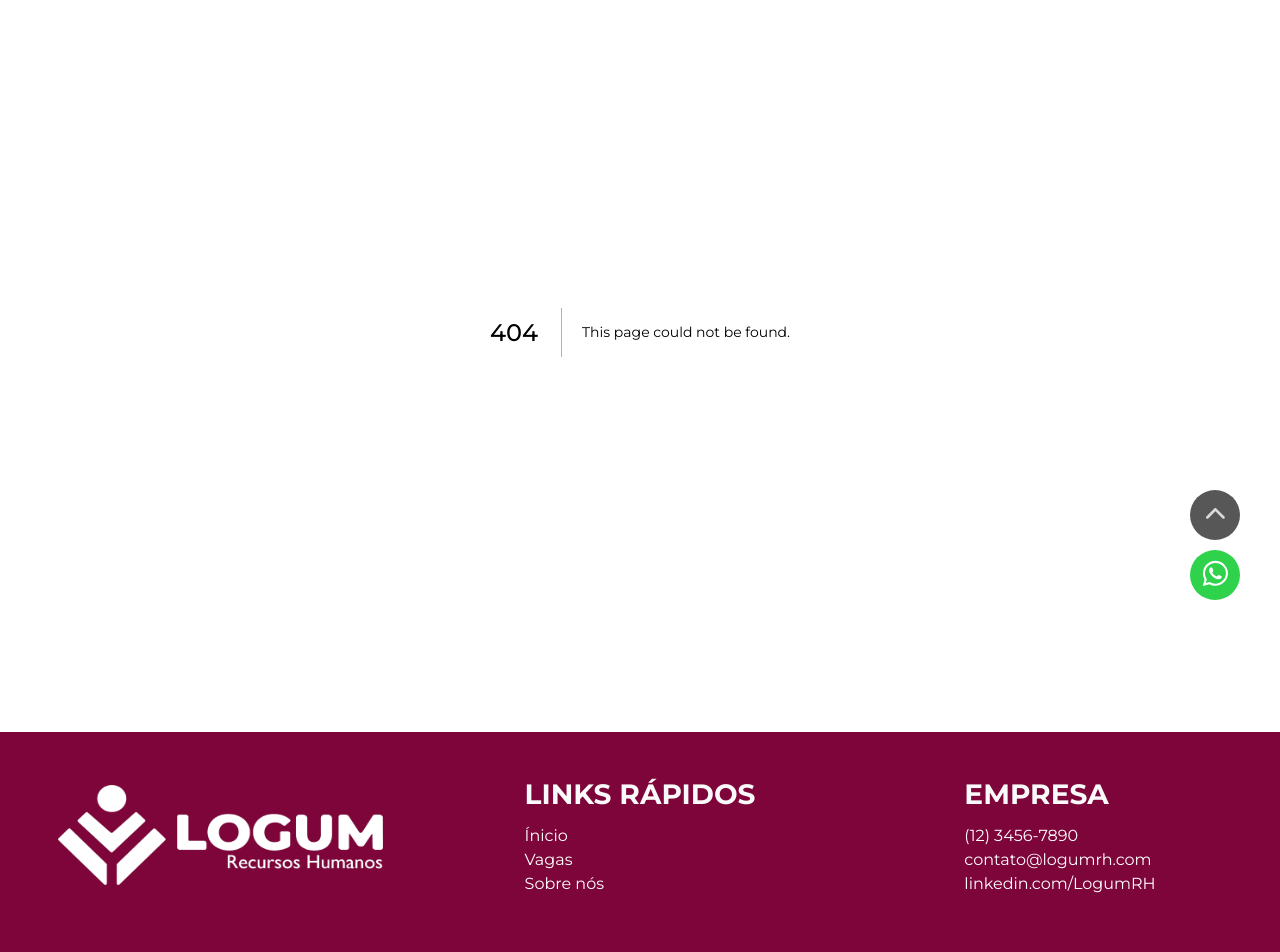
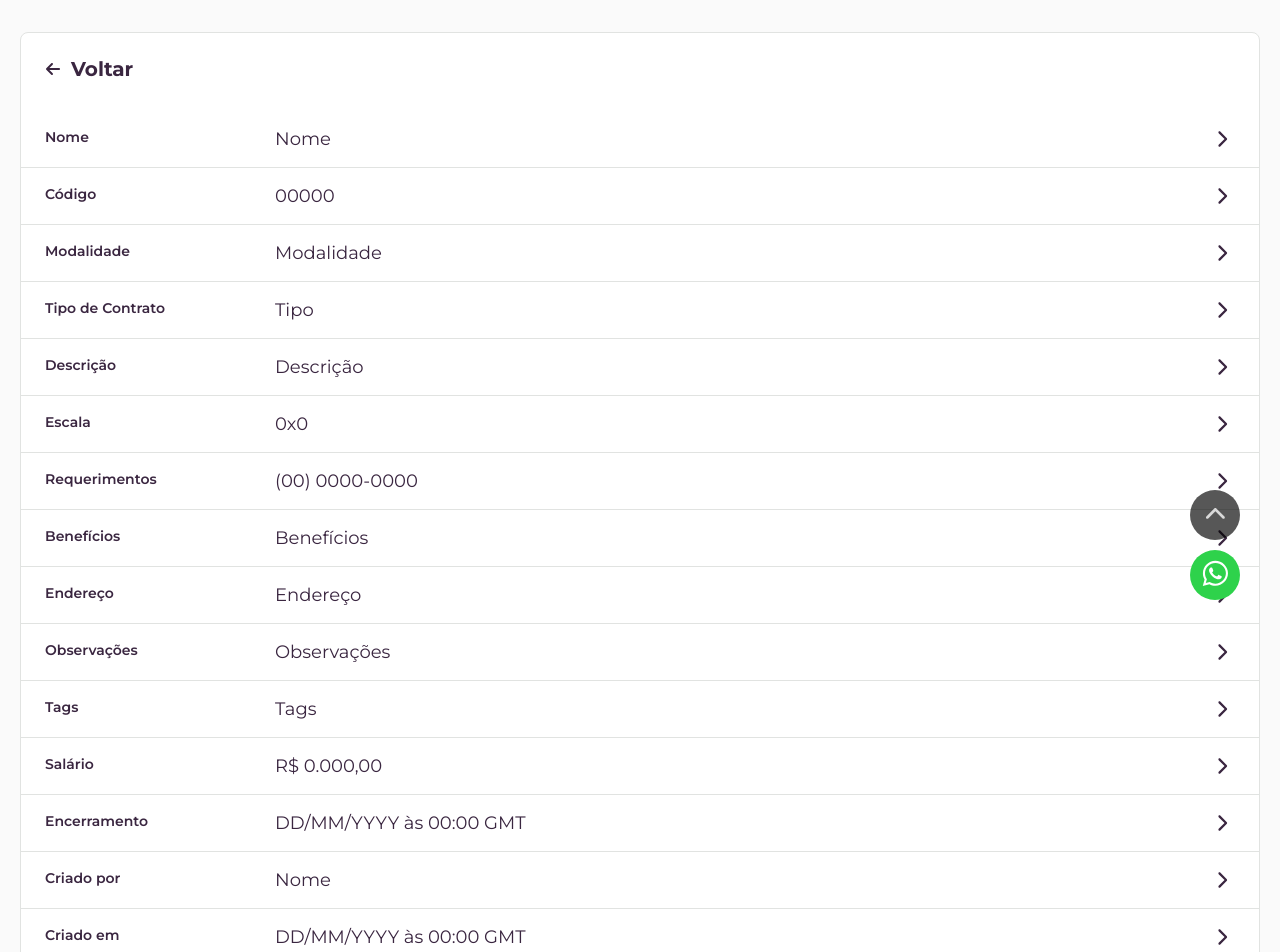
Before and after one commit to MPCGomes/logumrh, a Next.js app in the folder frontend-web/: page /adminVacancy in a window 1280 px wide. Before the commit this address had no page. Shown: the part 160-1112 px from the top of the page. Built offline with nearby package versions, Linux system fonts and the light colour scheme.

Commit message:
feat: admin vacancy page

```diff
--- /dev/null
+++ b/frontend-web/app/adminVacancy/page.module.scss
@@ -0,0 +1,30 @@
+@import '../../styles/variables';
+
+.sections {
+  display: flex;
+  flex-direction: column;
+}
+
+.section {
+  display: flex;
+  flex-direction: column;
+  border: 1px solid var(--border-color);
+  border-radius: 8px;
+  color: var(--text-color);
+  background-color: #fff;
+  overflow: auto;
+}
+
+.goBack{
+  display: flex;
+  align-items: center;
+  gap: 10px;
+  padding: 24px 0 0 24px;
+  margin-bottom: 30px;
+  color: var(--text-color);
+
+  p{
+    font-size: $fs-400;
+    font-weight: bold;
+  }
+}
--- /dev/null
+++ b/frontend-web/app/adminVacancy/page.tsx
@@ -0,0 +1,96 @@
+import React from 'react'
+import styles from './page.module.scss'
+import Link from 'next/link'
+import { FaArrowLeft } from "react-icons/fa6";
+import ProfileField from '@/components/ProfileField/ProfileField';
+
+const page = () => {
+  return (
+    <section className="container paddingSection">
+      <div className={styles.sections}>
+        <div className={styles.section}>
+          <Link
+            className={styles.goBack}
+            href={'adminVacancies'}
+          >
+            <FaArrowLeft />
+            <p>Voltar</p>
+          </Link>
+          <div>
+            <ProfileField
+              label={'Nome'}
+              value={'Nome'}
+            />
+            <ProfileField
+              label={'Código'}
+              value={'00000'}
+            />
+            <ProfileField
+              label={'Modalidade'}
+              value={'Modalidade'}
+            />
+            <ProfileField
+              label={'Tipo de Contrato'}
+              value={'Tipo'}
+            />
+            <ProfileField
+              label={'Descrição'}
+              value={'Descrição'}
+            />
+            <ProfileField
+              label={'Escala'}
+              value={'0x0'}
+            />
+            <ProfileField
+              label={'Requerimentos'}
+              value={'(00) 0000-0000'}
+            />
+            <ProfileField
+              label={'Benefícios'}
+              value={'Benefícios'}
+            />
+            <ProfileField
+              label={'Endereço'}
+              value={'Endereço'}
+            />
+            <ProfileField
+              label={'Observações'}
+              value={'Observações'}
+            />
+            <ProfileField
+              label={'Tags'}
+              value={'Tags'}
+            />
+            <ProfileField
+              label={'Salário'}
+              value={'R$ 0.000,00'}
+            />
+            <ProfileField
+              label={'Encerramento'}
+              value={'DD/MM/YYYY às 00:00 GMT'}
+            />
+            <ProfileField
+              label={'Criado por'}
+              value={'Nome'}
+            />
+            <ProfileField
+              label={'Criado em'}
+              value={'DD/MM/YYYY às 00:00 GMT'}
+            />
+            <ProfileField
+              label={'Atualizado por'}
+              value={'Nome'}
+            />
+            <ProfileField
+              label={'Atualizado em'}
+              value={'DD/MM/YYYY às 00:00 GMT'}
+            />
+          </div>
+        </div>
+
+      </div>
+    </section>
+  )
+}
+
+export default page
```
